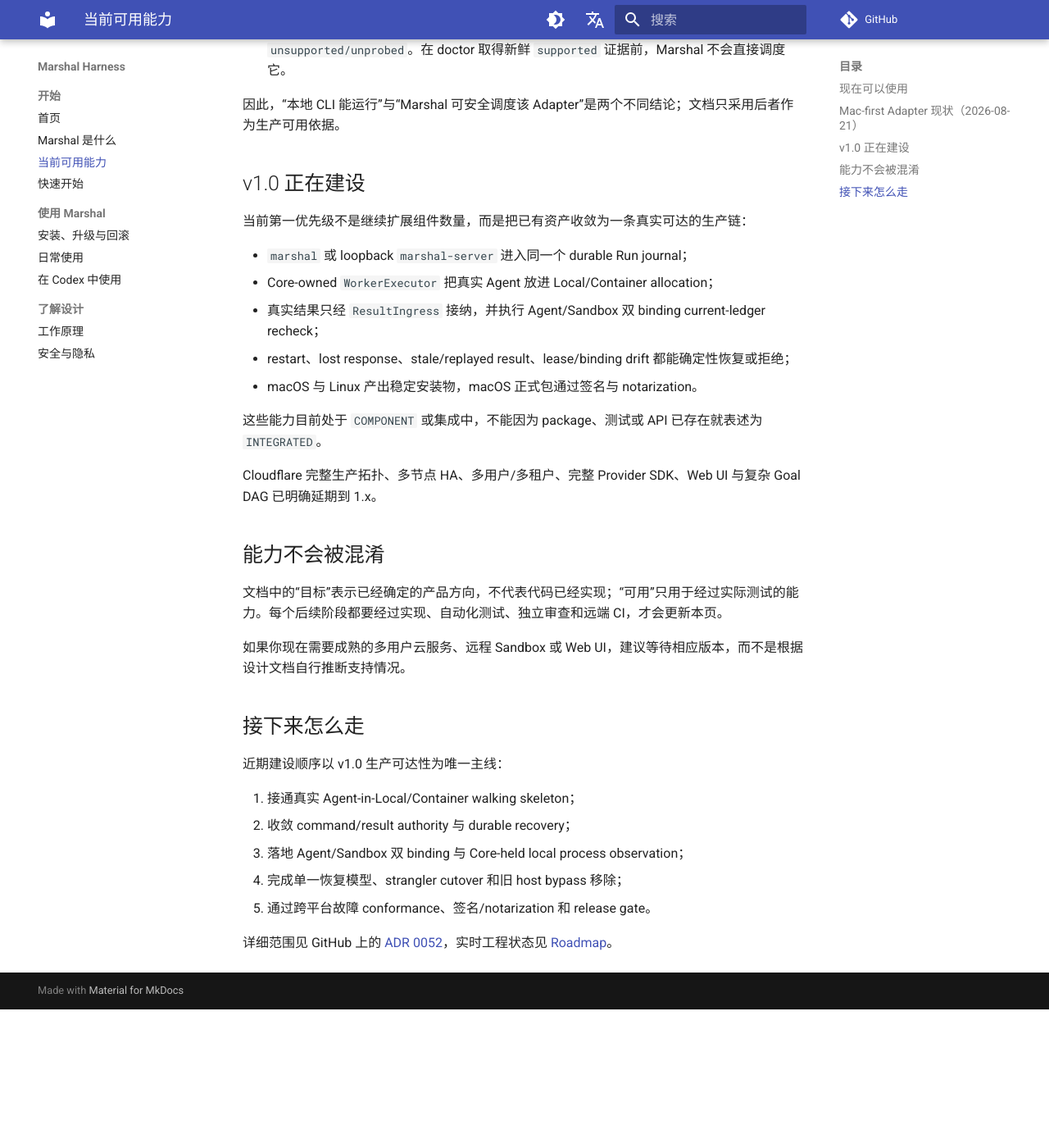
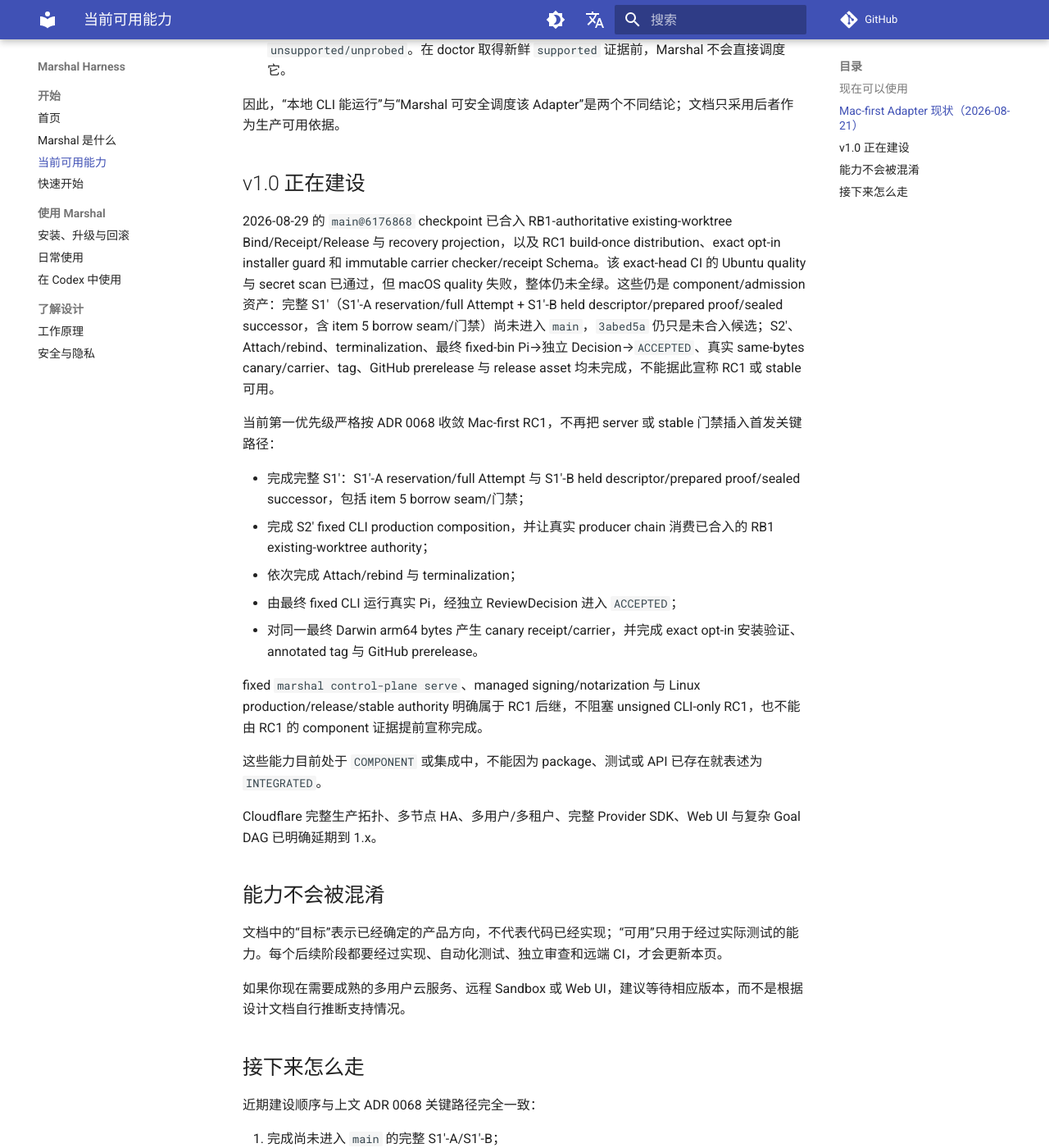
Before and after one commit to chiga0/marshal-harness, an MkDocs documentation site: the page built from docs/current-status.md, in a window 1280 px wide and 1400 px high, scrolled down 981 px. Shown: the whole window at 82% size. Built offline with MkDocs 1.6.1 and Material for MkDocs 9.7.7, drawn with Linux system fonts in a browser that asks for light colours; comment, search, counter and statistics services are not loaded; before the commit the page ends 2212 px from its top, so only the background shows below that; some of the changed text lies outside the part shown.

```diff
--- a/docs/current-status.md
+++ b/docs/current-status.md
@@ -27,13 +27,17 @@ Marshal 正在从本地工具演进为长寿命、可自托管的 Runtime。下
 
 ## v1.0 正在建设
 
-当前第一优先级不是继续扩展组件数量，而是把已有资产收敛为一条真实可达的生产链：
+2026-08-29 的 `main@6176868` checkpoint 已合入 RB1-authoritative existing-worktree Bind/Receipt/Release 与 recovery projection，以及 RC1 build-once distribution、exact opt-in installer guard 和 immutable carrier checker/receipt Schema。该 exact-head CI 的 Ubuntu quality 与 secret scan 已通过，但 macOS quality 失败，整体仍未全绿。这些仍是 component/admission 资产：完整 S1′（S1′-A reservation/full Attempt + S1′-B held descriptor/prepared proof/sealed successor，含 item 5 borrow seam/门禁）尚未进入 `main`，`3abed5a` 仍只是未合入候选；S2′、Attach/rebind、terminalization、最终 fixed-bin Pi→独立 Decision→`ACCEPTED`、真实 same-bytes canary/carrier、tag、GitHub prerelease 与 release asset 均未完成，不能据此宣称 RC1 或 stable 可用。
 
-- `marshal` 或 loopback `marshal-server` 进入同一个 durable Run journal；
-- Core-owned `WorkerExecutor` 把真实 Agent 放进 Local/Container allocation；
-- 真实结果只经 `ResultIngress` 接纳，并执行 Agent/Sandbox 双 binding current-ledger recheck；
-- restart、lost response、stale/replayed result、lease/binding drift 都能确定性恢复或拒绝；
-- macOS 与 Linux 产出稳定安装物，macOS 正式包通过签名与 notarization。
+当前第一优先级严格按 ADR 0068 收敛 Mac-first RC1，不再把 server 或 stable 门禁插入首发关键路径：
+
+- 完成完整 S1′：S1′-A reservation/full Attempt 与 S1′-B held descriptor/prepared proof/sealed successor，包括 item 5 borrow seam/门禁；
+- 完成 S2′ fixed CLI production composition，并让真实 producer chain 消费已合入的 RB1 existing-worktree authority；
+- 依次完成 Attach/rebind 与 terminalization；
+- 由最终 fixed CLI 运行真实 Pi，经独立 ReviewDecision 进入 `ACCEPTED`；
+- 对同一最终 Darwin arm64 bytes 产生 canary receipt/carrier，并完成 exact opt-in 安装验证、annotated tag 与 GitHub prerelease。
+
+fixed `marshal control-plane serve`、managed signing/notarization 与 Linux production/release/stable authority 明确属于 RC1 后继，不阻塞 unsigned CLI-only RC1，也不能由 RC1 的 component 证据提前宣称完成。
 
 这些能力目前处于 `COMPONENT` 或集成中，不能因为 package、测试或 API 已存在就表述为 `INTEGRATED`。
 
@@ -47,12 +51,14 @@ Cloudflare 完整生产拓扑、多节点 HA、多用户/多租户、完整 Prov
 
 ## 接下来怎么走
 
-近期建设顺序以 v1.0 生产可达性为唯一主线：
+近期建设顺序与上文 ADR 0068 关键路径完全一致：
 
-1. 接通真实 Agent-in-Local/Container walking skeleton；
-2. 收敛 command/result authority 与 durable recovery；
-3. 落地 Agent/Sandbox 双 binding 与 Core-held local process observation；
-4. 完成单一恢复模型、strangler cutover 和旧 host bypass 移除；
-5. 通过跨平台故障 conformance、签名/notarization 和 release gate。
+1. 完成尚未进入 `main` 的完整 S1′-A/S1′-B；
+2. 完成 S2′ fixed CLI production composition；
+3. 依次完成 Attach/rebind 与 terminalization；
+4. 由最终 fixed CLI 运行真实 Pi，并以独立 ReviewDecision 进入 `ACCEPTED`；
+5. 对同一最终 Darwin arm64 bytes 完成 canary/carrier、安装验证、annotated tag 与 GitHub prerelease。
+
+RC1 发布后才推进 fixed server、managed signing/notarization、Linux authority 与 stable release gate。
 
 详细范围见 GitHub 上的 [ADR 0052](https://github.com/chiga0/marshal-harness/blob/main/docs/adr/0052-v1-release-scope-and-production-reachability.md)，实时工程状态见 [Roadmap](https://github.com/chiga0/marshal-harness/blob/main/docs/roadmap-status.md)。
```
Also changed, not shown: README.md (+5 -3 lines), docs/implementation-plan.md (+9 -7 lines), docs/roadmap-status.md (+7 -5 lines), docs/v1-release-readiness.md (+11 -10 lines).
